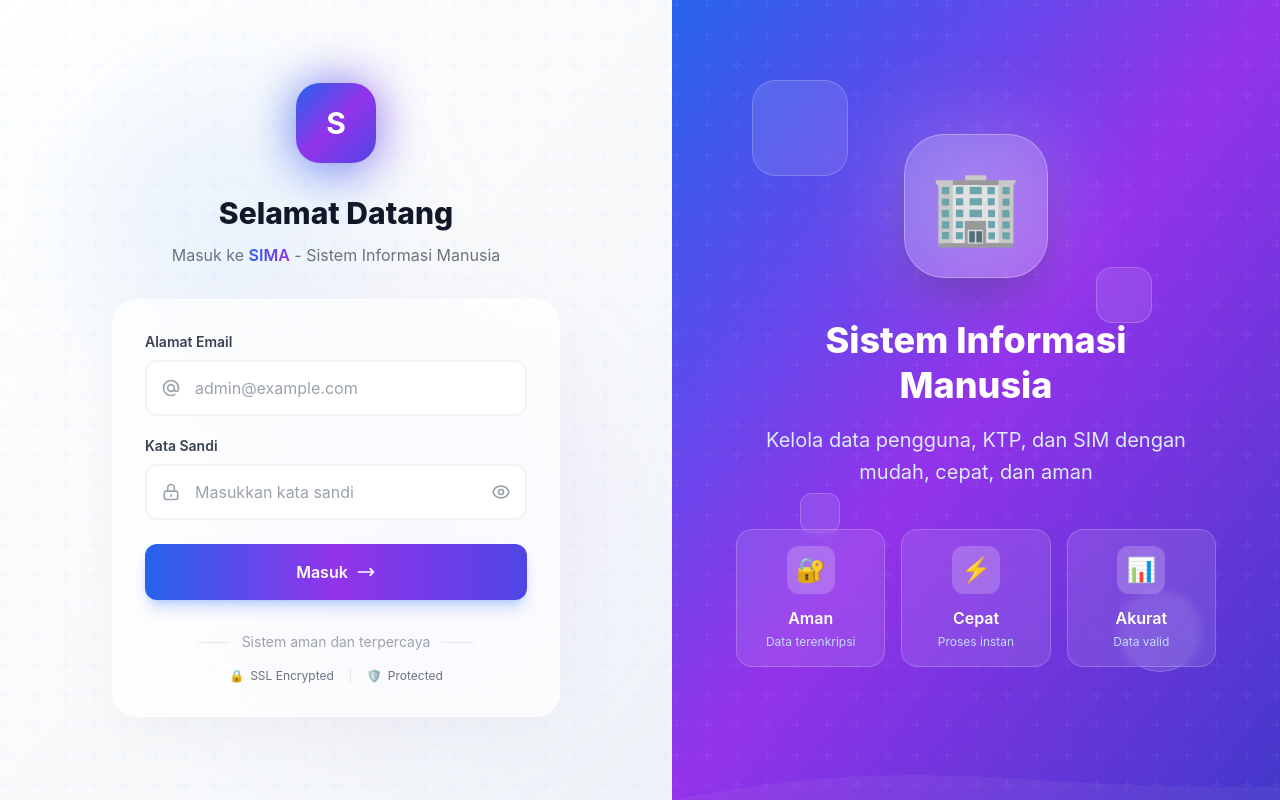
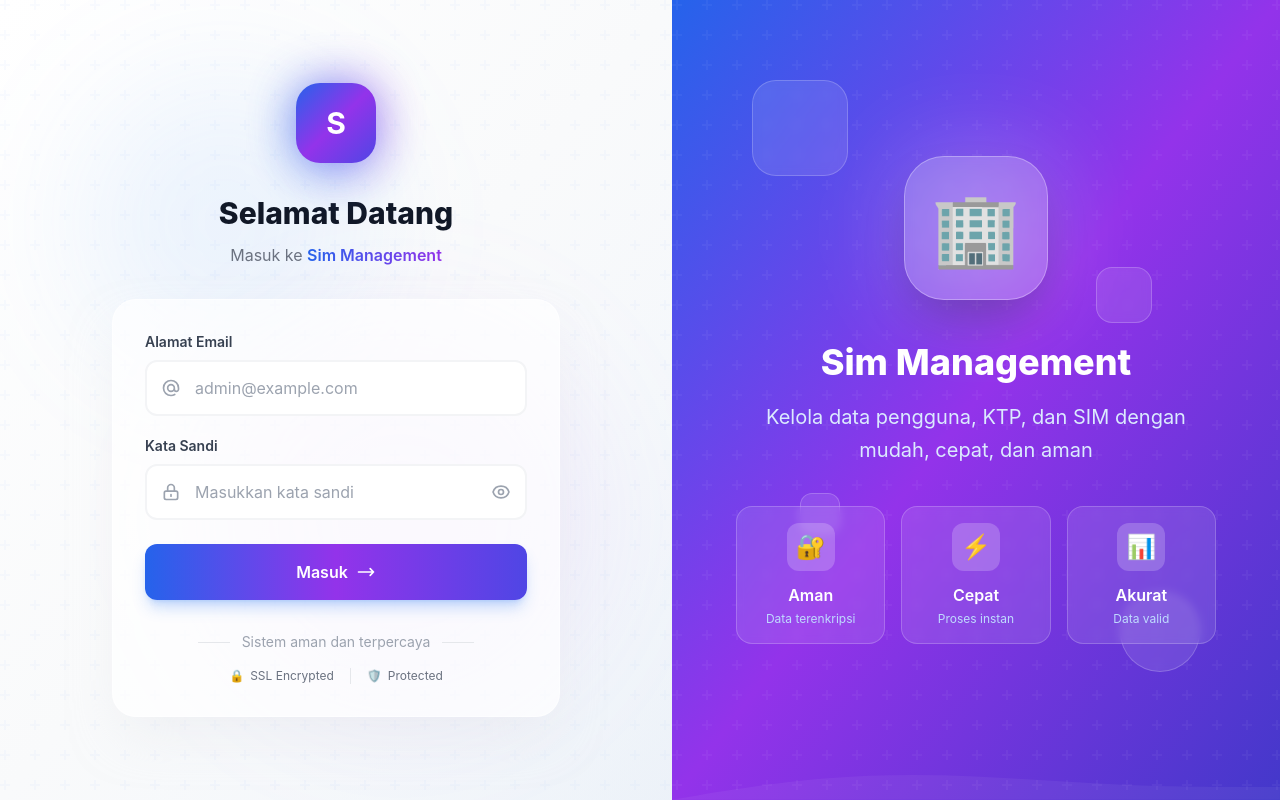
Before and after one commit to Resky89/sim-sima, a React (Vite) app: page /login in a window 1280 px wide. Built offline with nearby package versions, Linux system fonts and the light colour scheme.

Commit message:
refactor(UI): changing the name to SIm Management

```diff
--- a/src/components/common/Sidebar.jsx
+++ b/src/components/common/Sidebar.jsx
@@ -88,10 +88,10 @@ const Sidebar = ({ isOpen, onClose }) => {
             </div>
             <div>
               <h1 className="text-xl font-bold bg-gradient-to-r from-blue-600 to-purple-600 bg-clip-text text-transparent">
-                SIMA
+                Sim Management
               </h1>
               <p className="text-xs text-gray-500 font-medium">
-                Sistem Informasi Manusia
+                Admin Panel
               </p>
             </div>
           </div>
--- a/src/pages/Dashboard.jsx
+++ b/src/pages/Dashboard.jsx
@@ -191,7 +191,7 @@ const Dashboard = () => {
               </h1>
             </div>
             <p className="text-blue-100 text-lg">
-              Selamat datang kembali di <span className="font-semibold">SIMA</span> - Sistem Informasi Manusia
+              Selamat datang kembali di <span className="font-semibold">Sim Management</span>
             </p>
           </div>
 
@@ -288,8 +288,8 @@ const Dashboard = () => {
               <span className="text-xl text-white font-bold">S</span>
             </div>
             <div>
-              <h3 className="font-semibold text-gray-900">SIMA v1.0</h3>
-              <p className="text-sm text-gray-500">Sistem Informasi Manusia - Admin Panel</p>
+              <h3 className="font-semibold text-gray-900">Sim Management v1.0</h3>
+              <p className="text-sm text-gray-500">Sim Management - Admin Panel</p>
             </div>
           </div>
 
@@ -299,7 +299,7 @@ const Dashboard = () => {
               <span className="text-sm text-gray-600">Sistem Online</span>
             </div>
             <div className="text-sm text-gray-400">
-              © 2024 SIMA
+              © 2024 Sim Management
             </div>
           </div>
         </div>
--- a/src/pages/Login.jsx
+++ b/src/pages/Login.jsx
@@ -79,7 +79,7 @@ const Login = () => {
               Selamat Datang
             </h2>
             <p className="mt-3 text-gray-500">
-              Masuk ke <span className="font-semibold bg-gradient-to-r from-blue-600 to-purple-600 bg-clip-text text-transparent">SIMA</span> - Sistem Informasi Manusia
+              Masuk ke <span className="font-semibold bg-gradient-to-r from-blue-600 to-purple-600 bg-clip-text text-transparent">Sim Management</span>
             </p>
           </div>
 
@@ -250,7 +250,7 @@ const Login = () => {
           </div>
 
           <h1 className="text-4xl font-extrabold mb-4 leading-tight">
-            Sistem Informasi<br/>Manusia
+            Sim Management
           </h1>
           <p className="text-xl text-blue-100 mb-10 leading-relaxed">
             Kelola data pengguna, KTP, dan SIM dengan mudah, cepat, dan aman
```
